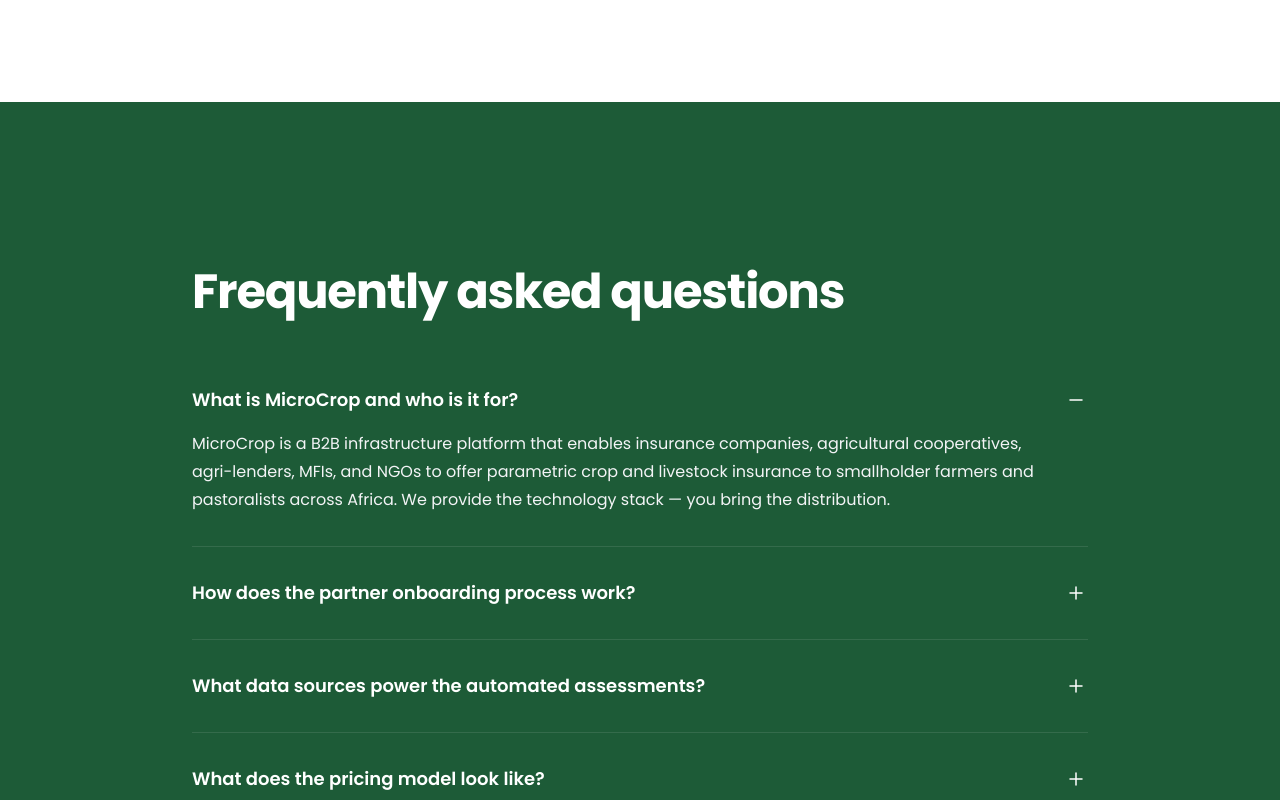
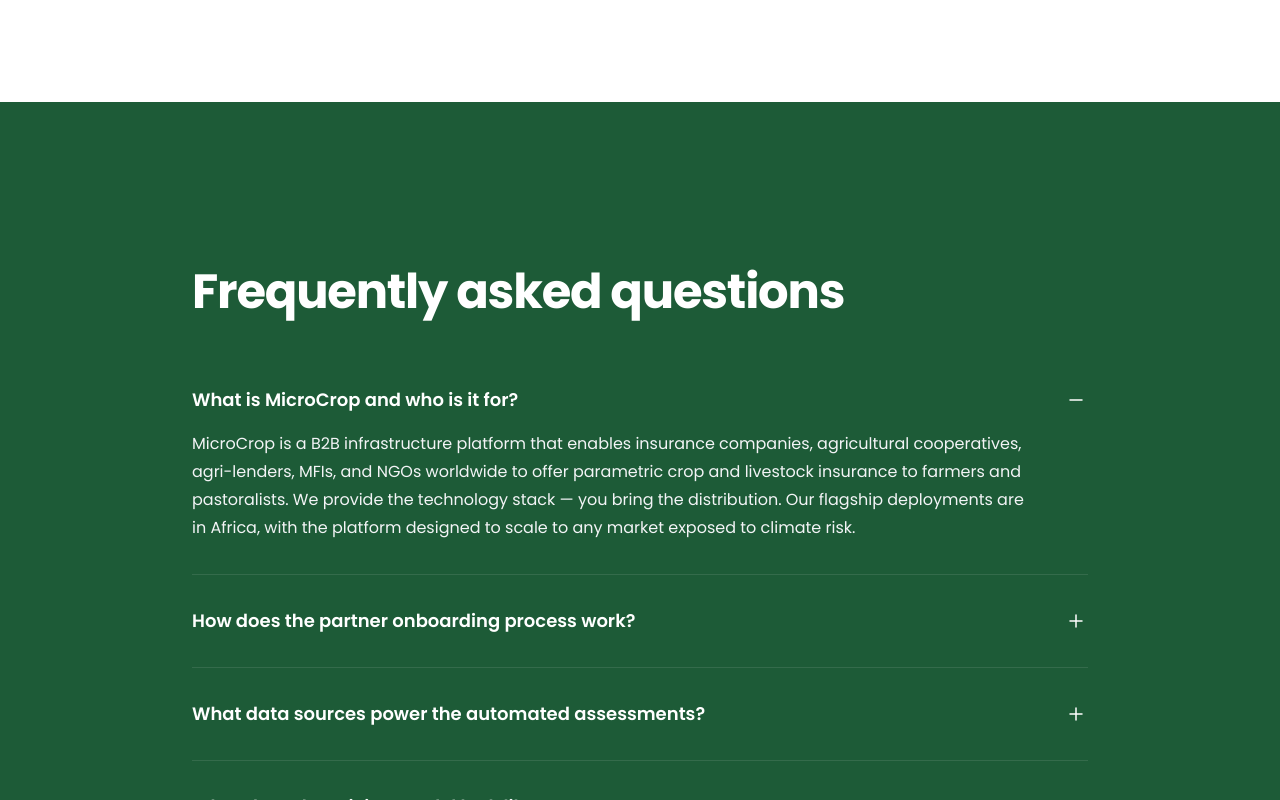
Before and after one commit to Microcrop-Protocol/micro-crop-1, a Next.js app: page / in a window 1280 px wide. Both pictures are taken after a click on the button "What is MicroCrop and who is it for?". Shown: the part 7729-8529 px from the top of the page. Built offline with nearby package versions, Linux system fonts and the light colour scheme.

Commit message:
feat: globalize FAQ copy and add focus-visible on disclosure buttons
Reframe 'who is it for' FAQ as global, with Africa as flagship
deployments. Add focus-visible ring on Disclosure triggers, replace
transition-all with explicit properties, respect prefers-reduced-motion.

```diff
--- a/components/Faqs.tsx
+++ b/components/Faqs.tsx
@@ -7,7 +7,7 @@
     {
         question: "What is MicroCrop and who is it for?",
         answer:
-            "MicroCrop is a B2B infrastructure platform that enables insurance companies, agricultural cooperatives, agri-lenders, MFIs, and NGOs to offer parametric crop and livestock insurance to smallholder farmers and pastoralists across Africa. We provide the technology stack — you bring the distribution.",
+            "MicroCrop is a B2B infrastructure platform that enables insurance companies, agricultural cooperatives, agri-lenders, MFIs, and NGOs worldwide to offer parametric crop and livestock insurance to farmers and pastoralists. We provide the technology stack — you bring the distribution. Our flagship deployments are in Africa, with the platform designed to scale to any market exposed to climate risk.",
     },
     {
         question: "How does the partner onboarding process work?",
@@ -43,10 +43,10 @@
                                 {({ open }) => (
                                     <>
                                         <dt>
-                                            <DisclosureButton className="flex w-full items-start justify-between text-left text-white hover:opacity-80 transition-opacity py-4">
+                                            <DisclosureButton className="flex w-full items-start justify-between text-left text-white hover:opacity-80 transition-opacity py-4 rounded-sm focus-visible:outline-none focus-visible:ring-2 focus-visible:ring-white focus-visible:ring-offset-2 focus-visible:ring-offset-[#1D5B37]">
                                                 <span className="text-lg font-semibold leading-7">{faq.question}</span>
                                                 <span className="ml-6 flex h-7 items-center">
-                                                    <span className={`transform transition-transform duration-300 ${open ? 'rotate-180' : 'rotate-0'}`}>
+                                                    <span className={`transform transition-transform duration-300 motion-reduce:transition-none ${open ? 'rotate-180' : 'rotate-0'}`}>
                                                         {open ? (
                                                             <MinusSmallIcon className="h-6 w-6" aria-hidden="true" />
                                                         ) : (
@@ -58,9 +58,9 @@
                                         </dt>
                                         <DisclosurePanel
                                             as="dd"
-                                            className="pr-12 pb-4 overflow-hidden transition-all duration-300 ease-in-out"
+                                            className="pr-12 pb-4 overflow-hidden transition-[max-height,opacity] duration-300 ease-in-out motion-reduce:transition-none"
                                         >
-                                            <p className="text-base leading-7 text-gray-100 animate-fade-in">{faq.answer}</p>
+                                            <p className="text-base leading-7 text-gray-100 animate-fade-in motion-reduce:animate-none">{faq.answer}</p>
                                         </DisclosurePanel>
                                     </>
                                 )}
```
